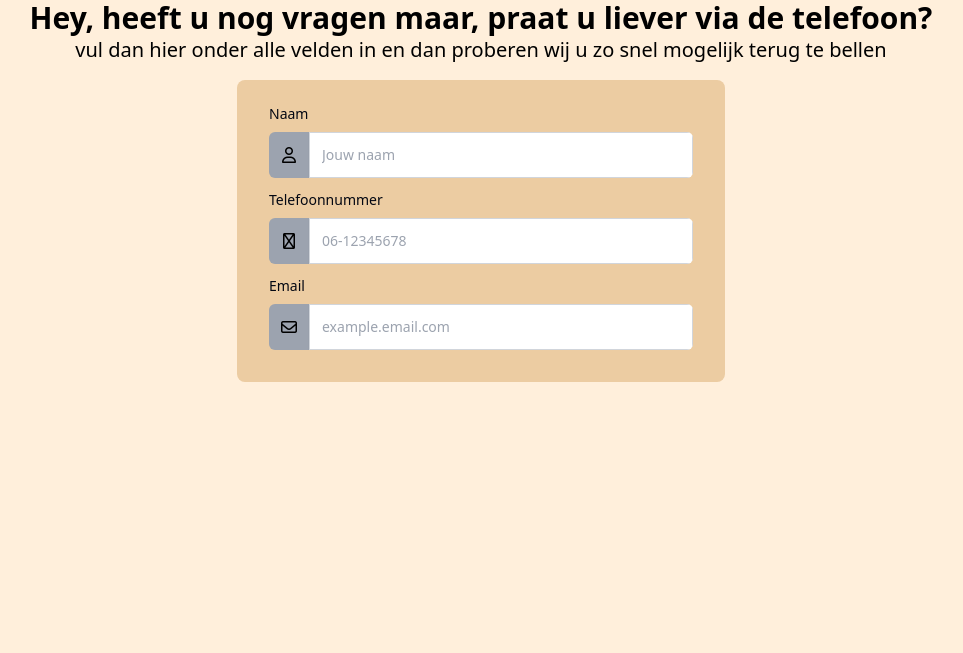
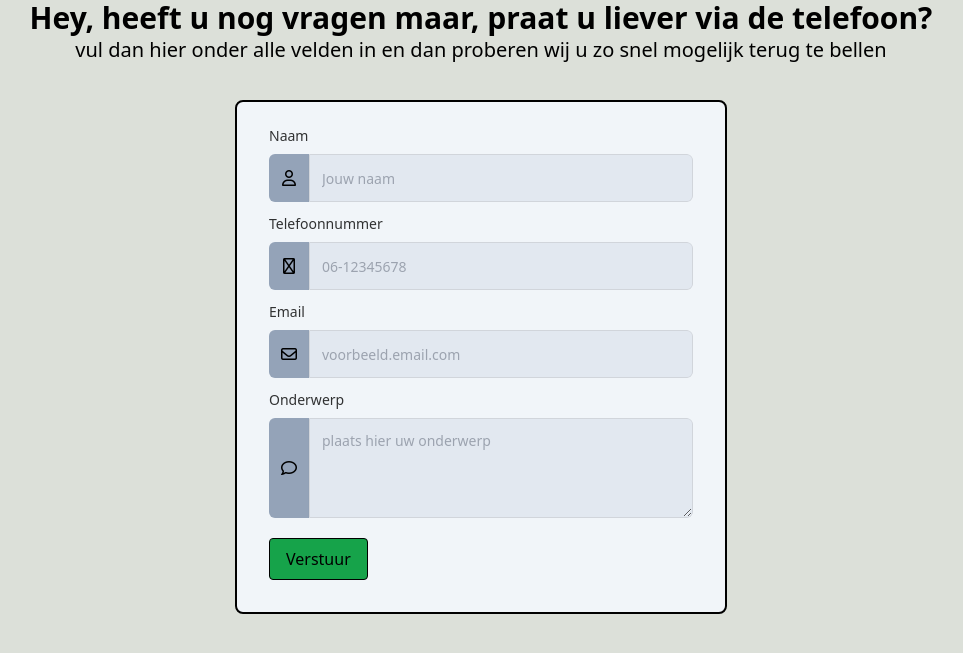
Before and after one commit to ChrisBouwhuis/terugBelpagina, a Laravel app: page / in a window 1280 px wide. Shown: the top 653 px of the page, without its empty margins (159-1122 px from the left). Run offline with Laravel 12, Linux system fonts and the light colour scheme; style sheets or scripts are compiled from the project's sources; some libraries are stand-ins or nearby versions.

Commit message:
added some collors and a kinda cool submit button

```diff
--- a/resources/views/components/head-nav-footer.blade.php
+++ b/resources/views/components/head-nav-footer.blade.php
@@ -6,7 +6,7 @@
     @vite('resources/css/app.css')
     <script src="https://kit.fontawesome.com/403eb08f15.js" crossorigin="anonymous"></script>
 </head>
-<body class="bg-[#ffefdb]">
+<body class="bg-[#DCE0D9]">
     <x-navbar />
     <div class="flex flex-col justify-center">
         {{ $slot }}
--- /dev/null
+++ b/resources/views/components/input-fields/submit-button.blade.php
@@ -0,0 +1,4 @@
+<button type="submit" class="border border-black overflow-hidden relative bg-green-600 mt-5 py-2 px-4 rounded group hover:bg-green-400 transition delay-75 duration-300">
+    <span class="z-50">{{ $text }}</span>
+    <div class="absolute -top-10 -left-12 w-2 h-[10rem] bg-white/50 z-10 rotate-45 transition delay-75 duration-300 group-hover:translate-x-32"></div>
+</button>
--- /dev/null
+++ b/resources/views/components/input-fields/text-block.blade.php
@@ -0,0 +1,9 @@
+<div class="flex flex-col mt-3 h-full">
+    <label for="{{$heading}}" class="block mb-2 text-sm font-medium text-black/80">{{ $heading }}</label>
+    <div class="flex group rounded-md overflow-hidden flex-row h-full">
+        <div class="bg-slate-400 flex justify-center items-center w-10 min-h-max"><i class="p-3 fa-{{ $iconType }} fa-{{ $icon }}"></i></div>
+        <textarea id="{{ $heading }}" name="{{ $heading }}"
+                  class="w-96 p-3 border border-gray-300 rounded-r-md shadow-sm bg-slate-200
+                   dark:placeholder-black/60 focus:ring-[#DCE0D9] focus:border-[#DCE0D9] sm:text-sm min-h-max" placeholder="{{ $example }}"></textarea>
+    </div>
+</div>
--- a/resources/views/components/input-fields/text-input.blade.php
+++ b/resources/views/components/input-fields/text-input.blade.php
@@ -2,16 +2,17 @@
     'heading' => 'Input',
     'example' => 'Example',
     'icon' => 'user',
-    'iconPosition' => 'row-reverse',
     'iconType' => 'regular',
     'type' => 'text',
 
 ])
 
 <div class="flex flex-col mt-3">
-    <label for="{{$heading}}" class="block mb-2 text-sm font-medium text-gray-900 text-gray-950">{{ $heading }}</label>
-    <div class="rounded flex group rounded-md overflow-hidden flex-{{ $iconPosition }}">
-        <div class="bg-gray-400 flex justify-center items-center w-10"><i class="p-3 fa-{{ $iconType }} fa-{{ $icon }}"></i></div>
-        <input type="{{ $type }}" id="{{ $heading }}" name="{{ $heading }}" class="w-96 p-3 border border-gray-300 shadow-sm dark:bg-gray-800 dark:border-gray-700 dark:text-white dark:placeholder-gray-400 focus:ring-indigo-500 focus:border-indigo-500 sm:text-sm" placeholder="{{ $example }}">
+    <label for="{{$heading}}" class="block mb-2 text-sm font-medium text-black/80">{{ $heading }}</label>
+    <div class="flex group rounded-md overflow-hidden flex-row">
+        <div class="bg-slate-400 flex justify-center items-center w-10 h-12"><i class="p-3 fa-{{ $iconType }} fa-{{ $icon }}"></i></div>
+        <input type="{{ $type }}" id="{{ $heading }}" name="{{ $heading }}"
+               class="w-96 h-12 p-3 border border-gray-300 rounded-r-md shadow-sm bg-slate-200
+                dark:placeholder-black/60 focus:ring-[#DCE0D9] focus:border-[#DCE0D9] sm:text-sm" placeholder="{{ $example }}">
     </div>
 </div>
--- a/resources/views/terugbelPagina.blade.php
+++ b/resources/views/terugbelPagina.blade.php
@@ -2,12 +2,12 @@
     :pageName="'Contact'"
 >
 
-    <div class="grid justify-items-center">
+    <div class="grid justify-items-center mb-5">
         <h1 class="text-3xl font-semibold">Hey, heeft u nog vragen maar, praat u liever via de telefoon?</h1>
         <p class="text-xl">vul dan hier onder alle velden in en dan proberen wij u zo snel mogelijk terug te bellen</p>
     </div>
     <div class="flex justify-center mt-4">
-        <form class="bg-[#eccca2] max-w-min pb-8 px-8 pt-3 rounded-lg">
+        <form class="bg-slate-100 max-w-min pb-8 px-8 pt-3 rounded-lg border-black border-2">
             <x-input-fields.text-input
                 heading="Naam"
                 example="Jouw naam"
@@ -25,12 +25,25 @@
             />
             <x-input-fields.text-input
                 heading="Email"
-                example="example.email.com"
+                example="voorbeeld.email.com"
                 icon="envelope"
                 iconPosition="row"
                 iconType="regular"
                 type="email"
             />
+            <div class="h-[8rem]">
+                <x-input-fields.text-block
+                    heading="Onderwerp"
+                    example="plaats hier uw onderwerp"
+                    icon="comment"
+                    iconType="regular"
+                    type="text"
+                />
+            </div>
+            <x-input-fields.submit-button
+                text="Verstuur"
+            />
+
         </form>
     </div>
 </x-head-nav-footer>
```
